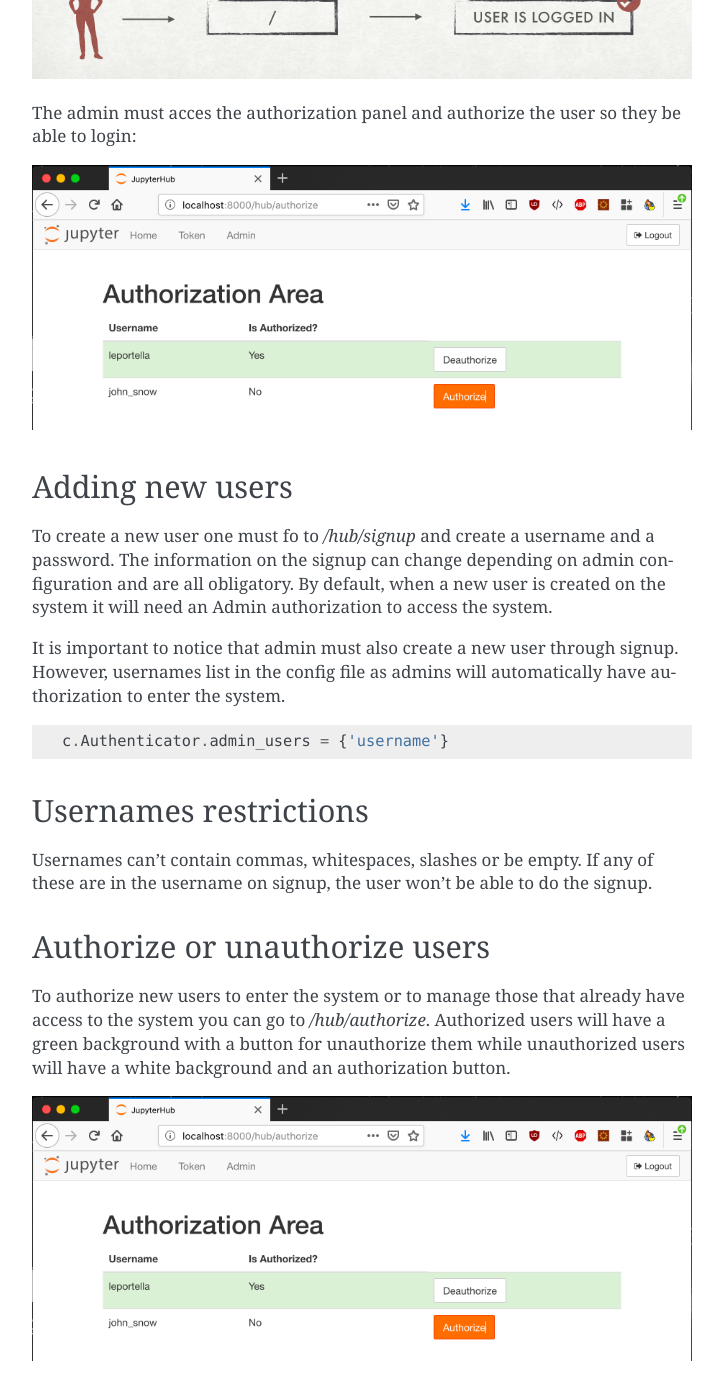
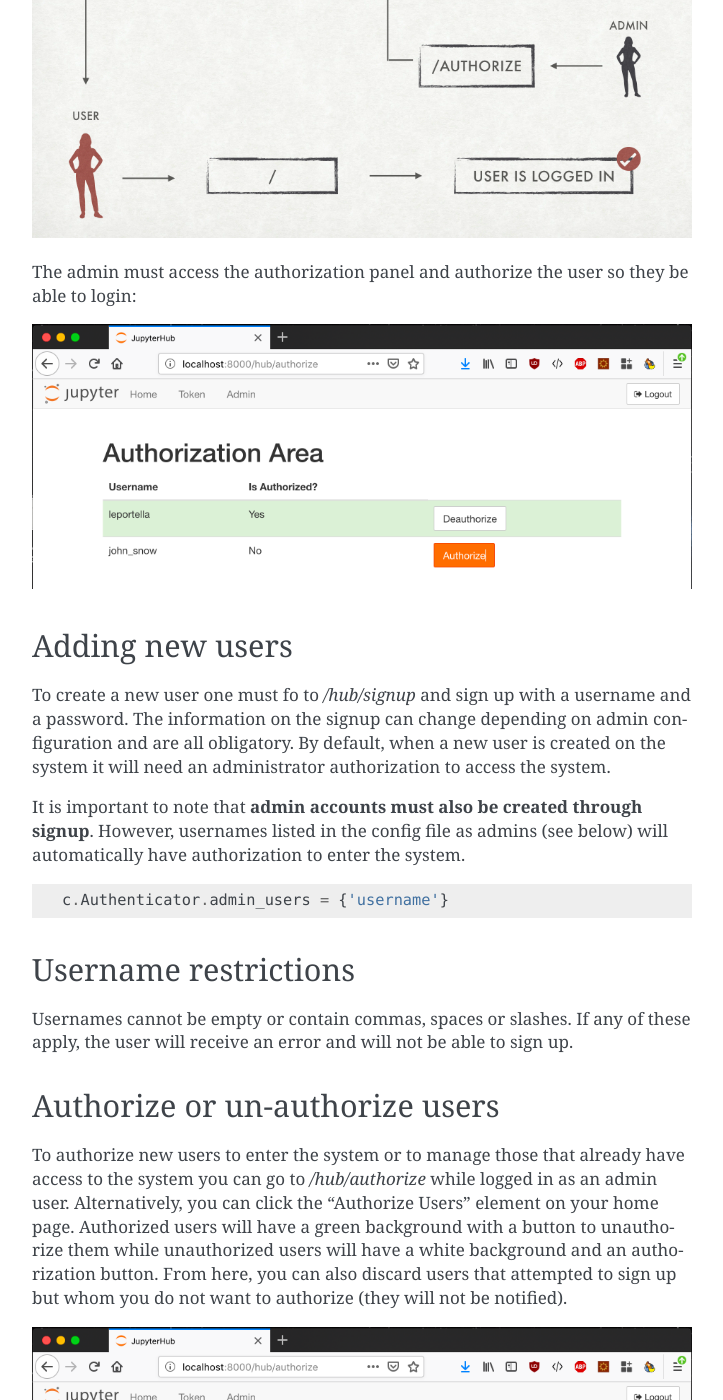
Before and after one commit to jupyterhub/nativeauthenticator, a Sphinx documentation site: the page built from docs/quickstart.rst, in a window 1280 px wide and 1400 px high, scrolled down 1392 px. Shown: the whole window, without its empty margins (388-1111 px from the left). Built offline with Sphinx 7.4.7, drawn with Linux system fonts in a browser that asks for light colours; some of the changed text lies outside the part shown.

Commit message:
improve and expand quickstart docs

```diff
--- a/docs/quickstart.rst
+++ b/docs/quickstart.rst
@@ -1,11 +1,10 @@
 Quickstart
 ==========
-
 
 Installation
 ------------
 
-Native Authenticator is a plugin Authenticator for the `JupyterHub <https://github.com/jupyterhub/>`_.
+NativeAuthenticator is a authenticator plugin for `JupyterHub <https://github.com/jupyterhub/>`_.
 
 It is available on `Pypi <https://pypi.org/project/jupyterhub-nativeauthenticator/>`_. The easiest way to install it is via pip:
 
@@ -23,21 +22,29 @@
    $ pip install -e .
 
 
-Then, you must create the configuration file for JupyterHub:
+After running the installation method of your choice, you must create the configuration file for JupyterHub:
 
 .. code-block:: bash
 
     $ jupyterhub --generate-config -f /etc/jupyterhub/jupyterhub_config.py
 
 
-And change the default Authenticator class for the Native Authenticator class:
+Also, change the default authenticator class to NativeAuthenticator:
 
 .. code-block:: python
 
     c.JupyterHub.authenticator_class = 'nativeauthenticator.NativeAuthenticator'
 
 
-You can then run JupyterHub using the config file and the NativeAuthenticator will be running the system:
+Lastly, you need to add the following to the configuration file as well:
+
+.. code-block:: python
+
+    import os, nativeauthenticator
+    c.JupyterHub.template_paths = ["{}/templates/".format(os.path.dirname(nativeauthenticator.__file__))]
+
+
+Now you can run JupyterHub using the updated configuration file and start using JupyterHub with NativeAuthenticator:
 
 
 .. code-block:: bash
@@ -48,13 +55,13 @@
 Default workflow
 ----------------
 
-A new user that wants access to a system running the Native Authenticator must enter the SignUp page and create a new username and password. By default, this user will not have access to the system, they will the authorization of an admin to actually be able to login the system. Thus, when making the signup the user will receive a message letting them know that their information was sent to an admin.
+A new user that wants access to a system running NativeAuthenticator must first visit the signup page and create a new account with a username and password. By default, this user will not have access to the system, they will need the authorization of an admin to actually be able to login the system. Thus, after executing the signup, the user will receive a message letting them know that their information was sent to an admin.
 
 
 .. image:: _static/native_auth_flow.png
 
 
-The admin must acces the authorization panel and authorize the user so they be able to login:
+The admin must access the authorization panel and authorize the user so they be able to login:
 
 .. image:: _static/authorization_area.png
 
@@ -62,25 +69,25 @@
 Adding new users
 ----------------
 
-To create a new user one must fo to  `/hub/signup` and create a username and a password. The information on the signup can change depending on admin configuration and are all obligatory.  By default, when a new user is created on the system it will need an Admin authorization to access the system.
+To create a new user one must fo to `/hub/signup` and sign up with a username and a password. The information on the signup can change depending on admin configuration and are all obligatory. By default, when a new user is created on the system it will need an administrator authorization to access the system.
 
-It is important to notice that admin must also create a new user through signup. However, usernames list in the config file as admins will automatically have authorization to enter the system.
+It is important to note that **admin accounts must also be created through signup**. However, usernames listed in the config file as admins (see below) will automatically have authorization to enter the system.
 
 .. code-block:: python
 
     c.Authenticator.admin_users = {'username'}
 
 
-Usernames restrictions
-----------------------
+Username restrictions
+---------------------
 
-Usernames can't contain commas, whitespaces, slashes or be empty. If any of these are in the username on signup, the user won't be able to do the signup.
+Usernames cannot be empty or contain commas, spaces or slashes. If any of these apply, the user will receive an error and will not be able to sign up.
 
 
-Authorize or unauthorize users
-------------------------------
+Authorize or un-authorize users
+-------------------------------
 
-To authorize new users to enter the system or to manage those that already have access to the system you can go to `/hub/authorize`. Authorized users will have a green background with a button for unauthorize them while unauthorized users will have a white background and an authorization button.
+To authorize new users to enter the system or to manage those that already have access to the system you can go to `/hub/authorize` while logged in as an admin user. Alternatively, you can click the "Authorize Users" element on your home page. Authorized users will have a green background with a button to unauthorize them while unauthorized users will have a white background and an authorization button. From here, you can also discard users that attempted to sign up but whom you do not want to authorize (they will not be notified).
 
 .. image:: _static/authorization_area.png
 
@@ -88,6 +95,6 @@
 Change password
 ---------------
 
-Users that are logged in the system can easily change their password by going to: `/hub/change-password`.
+Users that are logged in the system can easily change their password by going to: `/hub/change-password` or clicking the "Change Password" element on their home page.
 
 .. image:: _static/change-password.png
```
Also changed, not shown: other parts of docs/quickstart.rst (+1 -1 lines).
